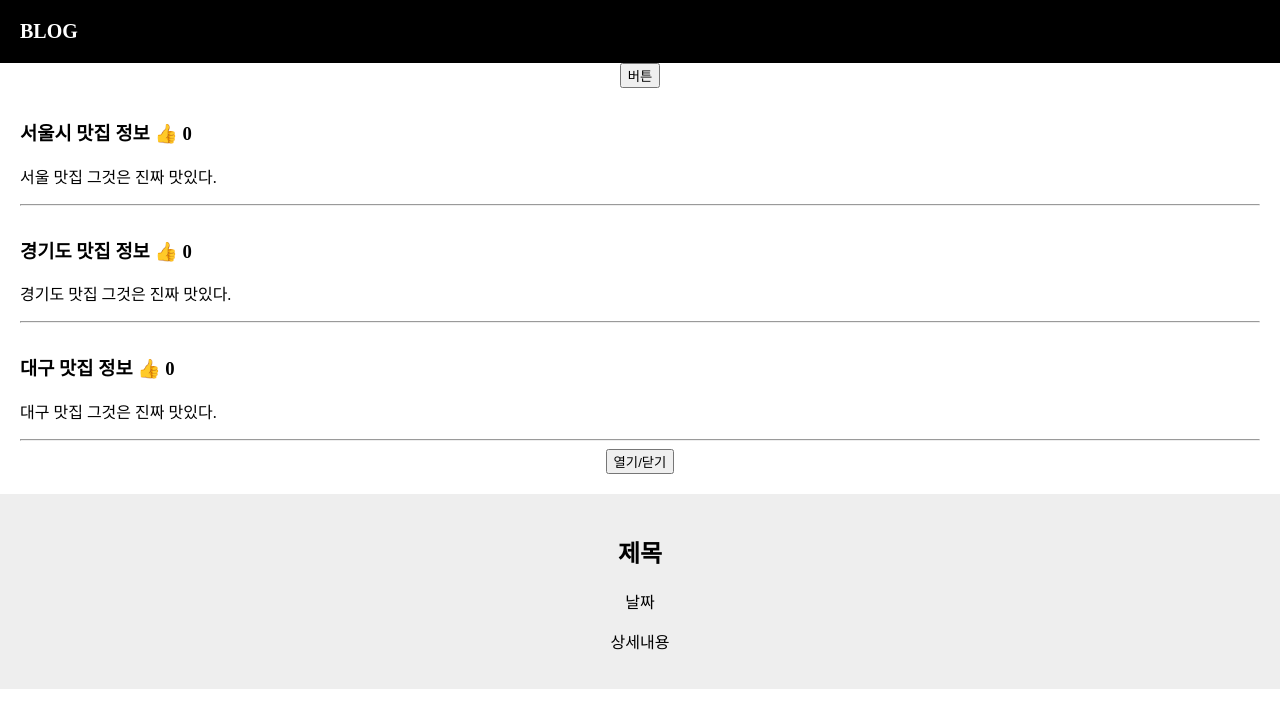
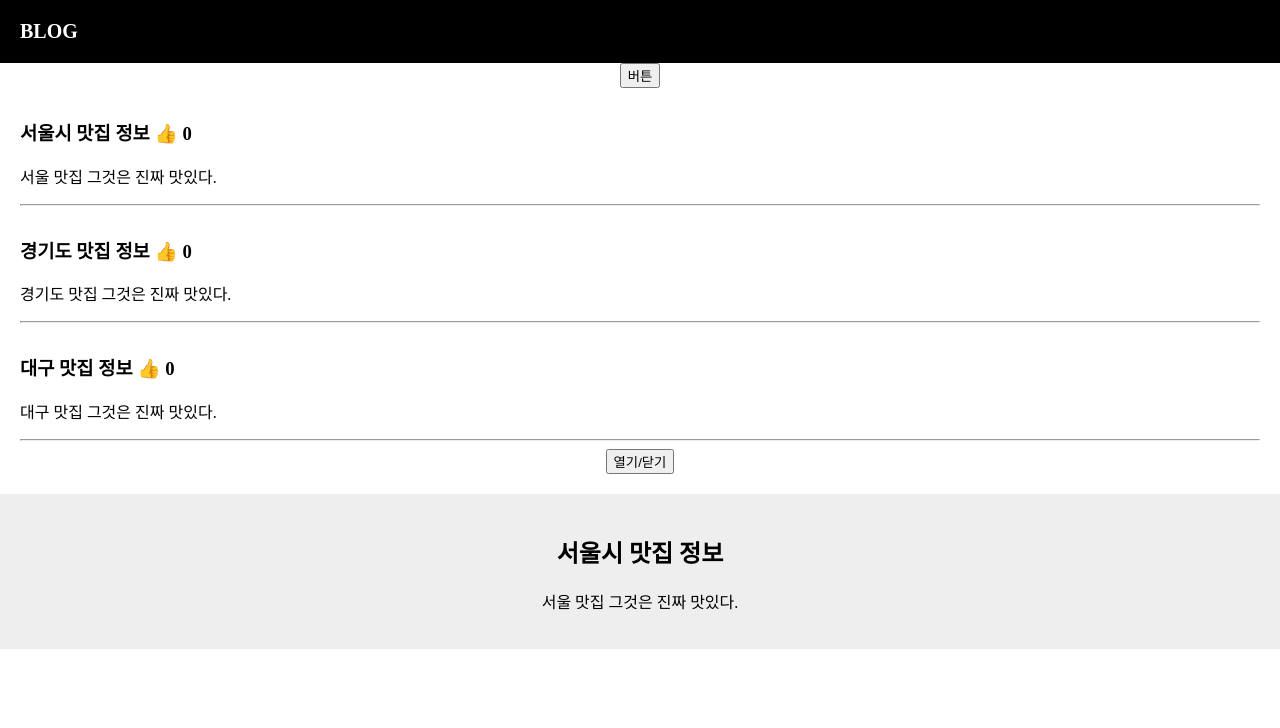
Before and after one commit to Kimchuljoong/react-practice-blog, a React (Create React App) app: page / in a window 1280 px wide. Both pictures are taken after a click on the button "열기/닫기". Shown: the top 728 px of the page. Built offline with nearby package versions, Linux system fonts and the light colour scheme.

Commit message:
impl detail component

```diff
--- a/src/App.js
+++ b/src/App.js
@@ -8,6 +8,7 @@ function App() {
   let [contents, setContents] = useState(["서울 맛집 그것은 진짜 맛있다.", "경기도 맛집 그것은 진짜 맛있다.", "대구 맛집 그것은 진짜 맛있다."]);
   let [like, setLike] = useState(0);
   let [modal, setModal] = useState(false);
+  let [selected, setSelected] = useState(0);
 
   function modiTitle() {
     let newTitles = [...titles]; // ... stread operator(전개 연산자) 이유는 모든 벼수는
@@ -23,7 +24,7 @@ function App() {
       <button onClick={ modiTitle }>버튼</button>
 
       { titles.map( (e, i) =>
-        (<div className="list">
+        (<div className="list" onClick={() => {setSelected(i)} }>
           <h3> { e } <span onClick={ () => { setLike(like + 1) } }>👍</span> { like } </h3>
           <p> { contents[i] } </p>
           <hr/>
@@ -32,18 +33,17 @@ function App() {
 
       <button onClick={ () => { setModal(!modal); } }>열기/닫기</button>
 
-      { modal === true ? <Modal/> : null }
+      { modal === true ? <Modal titles={titles} contents={contents} selected={selected} /> : null }
 
     </div>
   );
 }
 
-function Modal() {
+function Modal(props) {
   return (
     <div className="modal">
-        <h2>제목</h2>
-        <p>날짜</p>
-        <p>상세내용</p>
+        <h2>{props.titles[props.selected]}</h2>
+        <p>{props.contents[props.selected]}</p>
     </div>
   );
 }
```
